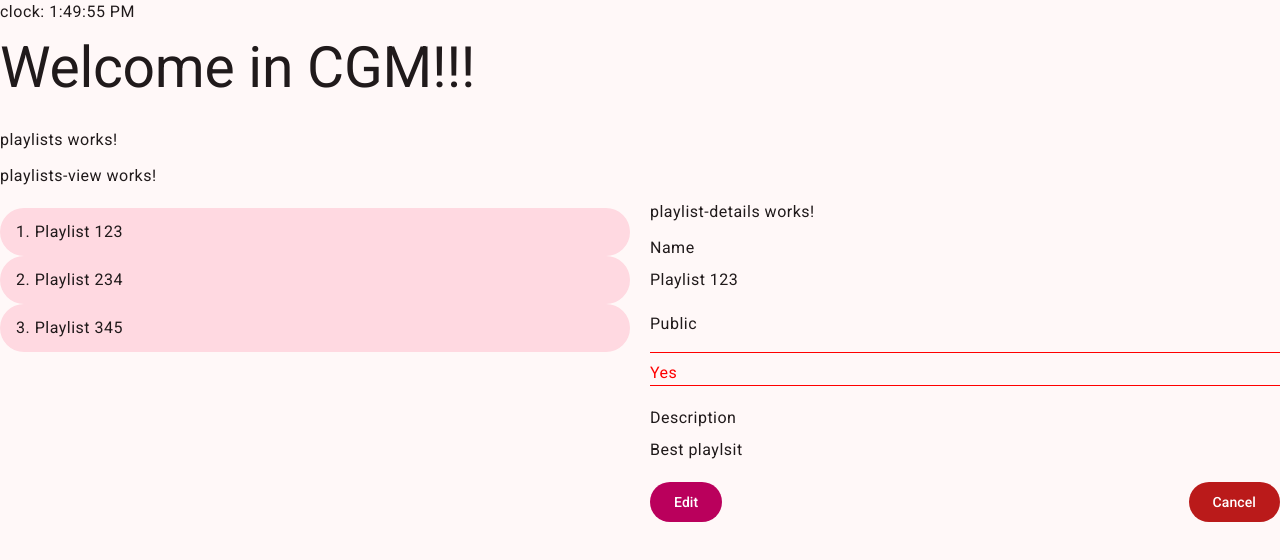
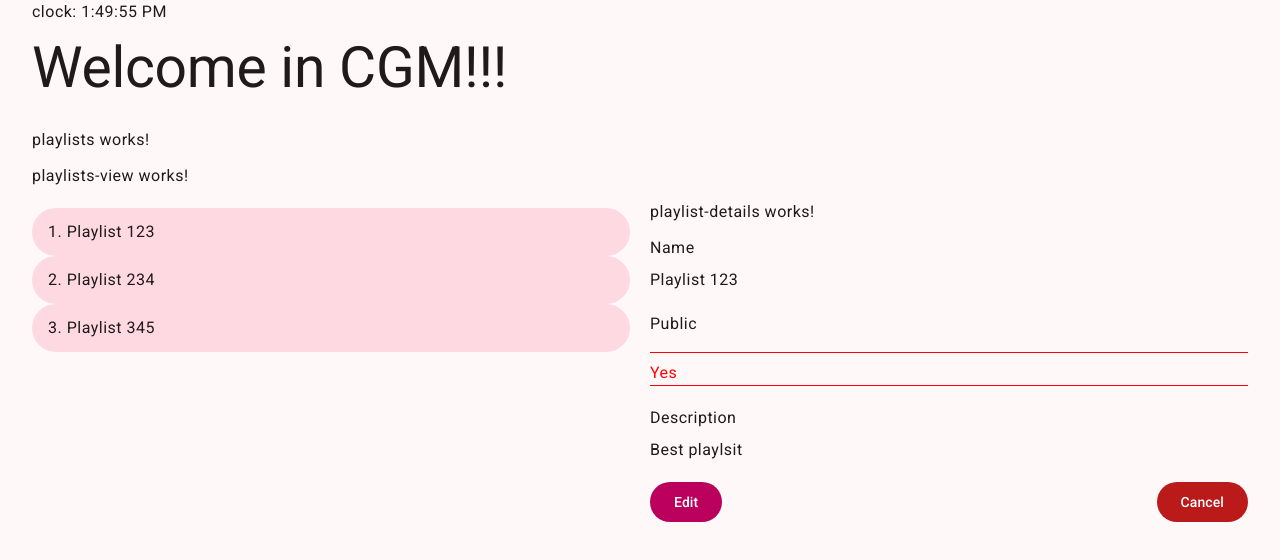
Before and after one commit to ev45ive/bottega-cgm-angular, an Angular app: page /playlists in a window 1280 px wide. Shown: the top 560 px of the page. Built offline with nearby package versions, Linux system fonts and the light colour scheme.

Commit message:
Fix tailwind

```diff
--- a/package.json
+++ b/package.json
@@ -24,6 +24,7 @@
     "@angular/router": "^18.0.0",
     "@angular/ssr": "^18.0.3",
     "express": "^4.18.2",
+    "postcss-import": "^16.1.0",
     "rxjs": "~7.8.0",
     "tslib": "^2.3.0",
     "zone.js": "~0.14.3"
--- a/src/index.html
+++ b/src/index.html
@@ -8,7 +8,7 @@
   <link rel="icon" type="image/x-icon" href="favicon.ico">
   <link href="https://fonts.googleapis.com/css2?family=Roboto:wght@300;400;500&display=swap" rel="stylesheet">
   <link href="https://fonts.googleapis.com/icon?family=Material+Icons" rel="stylesheet">
-  <script src="https://cdn.tailwindcss.com"></script>
+  <!-- <script src="https://cdn.tailwindcss.com"></script>
   <script>
     tailwind.config = {
       theme: {
@@ -19,7 +19,7 @@
         }
       }
     }
-  </script>
+  </script> -->
 </head>
 <body class="mat-typography mat-app-background ">
   <app-root></app-root>
--- a/src/styles.scss
+++ b/src/styles.scss
@@ -1,4 +1,14 @@
 /* You can add global styles to this file, and also import other style files */
 
-html, body { height: 100%; }
-body { margin: 0; font-family: Roboto, "Helvetica Neue", sans-serif; }
+html,
+body {
+  height: 100%;
+}
+body {
+  margin: 0;
+  font-family: Roboto, "Helvetica Neue", sans-serif;
+}
+
+@import "tailwindcss/base";
+@import "tailwindcss/components";
+@import "tailwindcss/utilities";
--- a/tailwind.config.js
+++ b/tailwind.config.js
@@ -1,14 +1,12 @@
 /** @type {import('tailwindcss').Config} */
 module.exports = {
-  content: [
-    "./src/**/*.{html,ts}",
-  ],
+  content: ["./src/**/*.{html,ts}"],
   theme: {
-    container:{
+    container: {
       center: true,
-      padding: '2rem'
-    }
+      padding: "2rem",
+    },
     extend: {},
   },
   plugins: [],
-}
+};
```
Also changed, not shown: src/app/playlists/components/playlist-list/playlist-list.component.html (+0 -21 lines), 1 other file (tests, documents, lock files or other folders).
